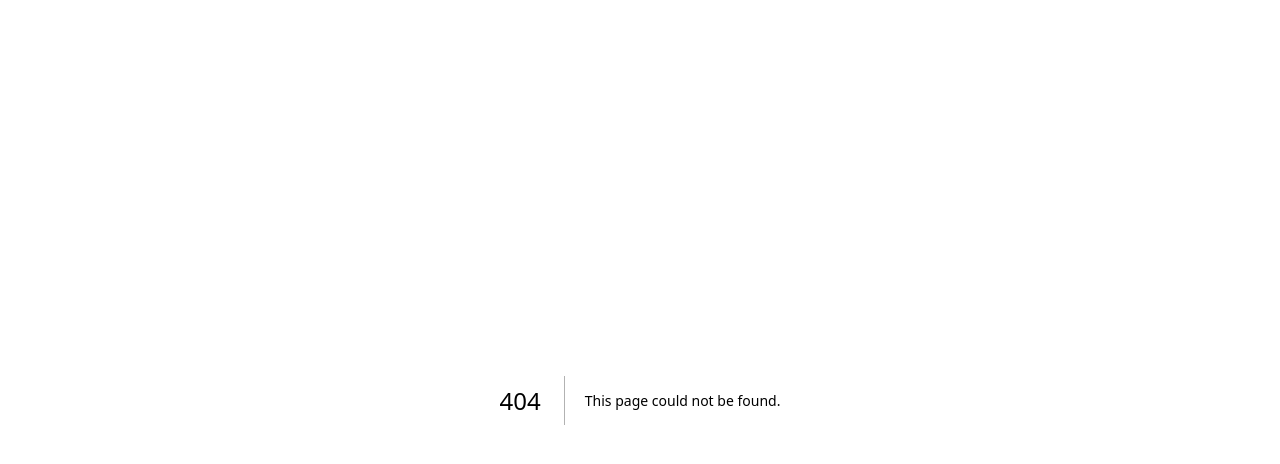
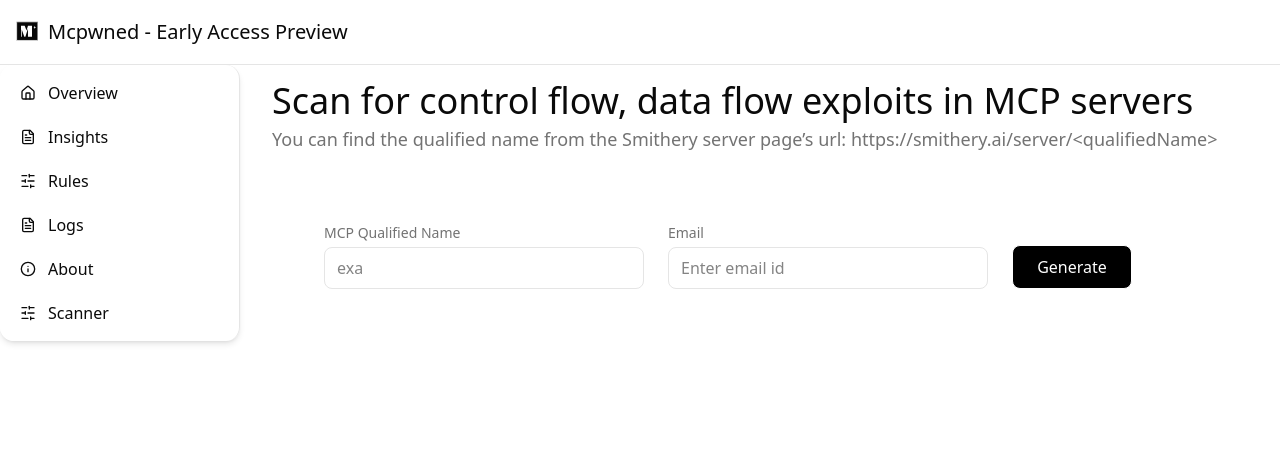
Before and after one commit to abilashraghuram/mcpwned-demo, a Next.js app in the folder frontend/: page /dashboard/scanner in a window 1280 px wide. Before the commit this address had no page. Shown: the top 464 px of the page. Built offline with nearby package versions, Linux system fonts and the light colour scheme.

Commit message:
frontend updates

```diff
--- a/frontend/app/dashboard/investigations/playground/page.tsx
+++ b/frontend/app/dashboard/scanner/page.tsx
@@ -1,7 +1,7 @@
 "use client";
 import { DashboardShell } from "@/components/dashboard-shell";
 import { DashboardHeader } from "@/components/dashboard-header";
-import InvestigationDiagram from "../components/InvestigationDiagram";
+import InvestigationDiagram from "../investigations/components/InvestigationDiagram";
 import { useState } from "react";
 import type { Node as XYNode, Edge as XYEdge } from "@xyflow/react";
 import MCPServerSelector from "@/components/MCPServerSelector";
@@ -77,7 +77,7 @@ export default function PlaygroundPage() {
       });
       const diagramData = await diagramRes.json();
       if (diagramRes.status !== 200 || diagramData.error) {
-        setError("Failed to generate diagram");
+        setError("Error encountered, please try again");
         setLoading(false);
         return;
       }
@@ -85,7 +85,7 @@ export default function PlaygroundPage() {
       setSelectedDiagramIdx(0);
       setLoading(false);
     } catch {
-      setError("Failed to fetch diagram");
+      setError("Error encountered, please try again");
       setLoading(false);
     }
   };
--- a/frontend/components/dashboard-nav.tsx
+++ b/frontend/components/dashboard-nav.tsx
@@ -40,7 +40,7 @@ export function DashboardNav({ isCollapsed }: NavProps) {
     },
     {
       title: "Scanner",
-      href: "/dashboard/investigations/playground",
+      href: "/dashboard/playground",
       icon: SlidersHorizontal,
     },
   ]
```
Also changed, not shown: 1 other file (tests, documents, lock files or other folders).
